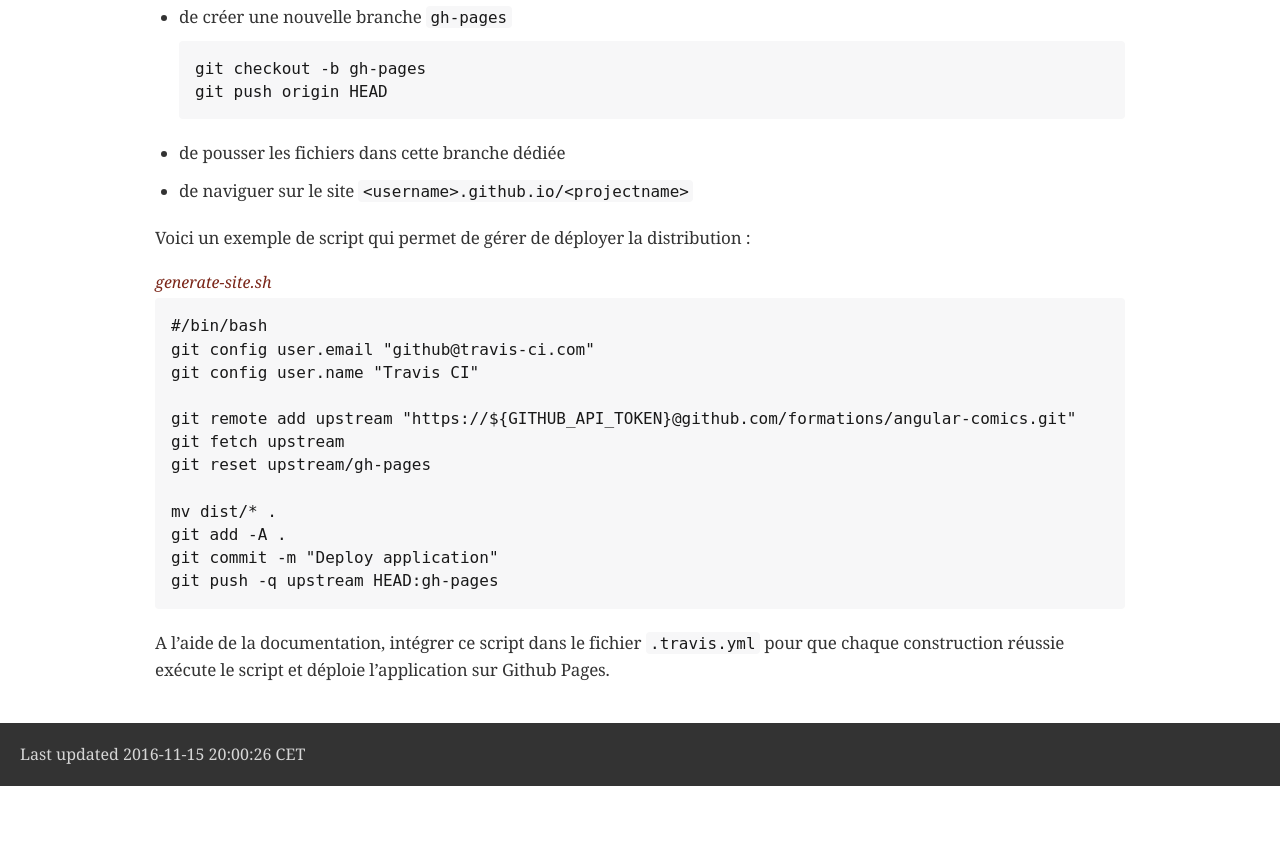
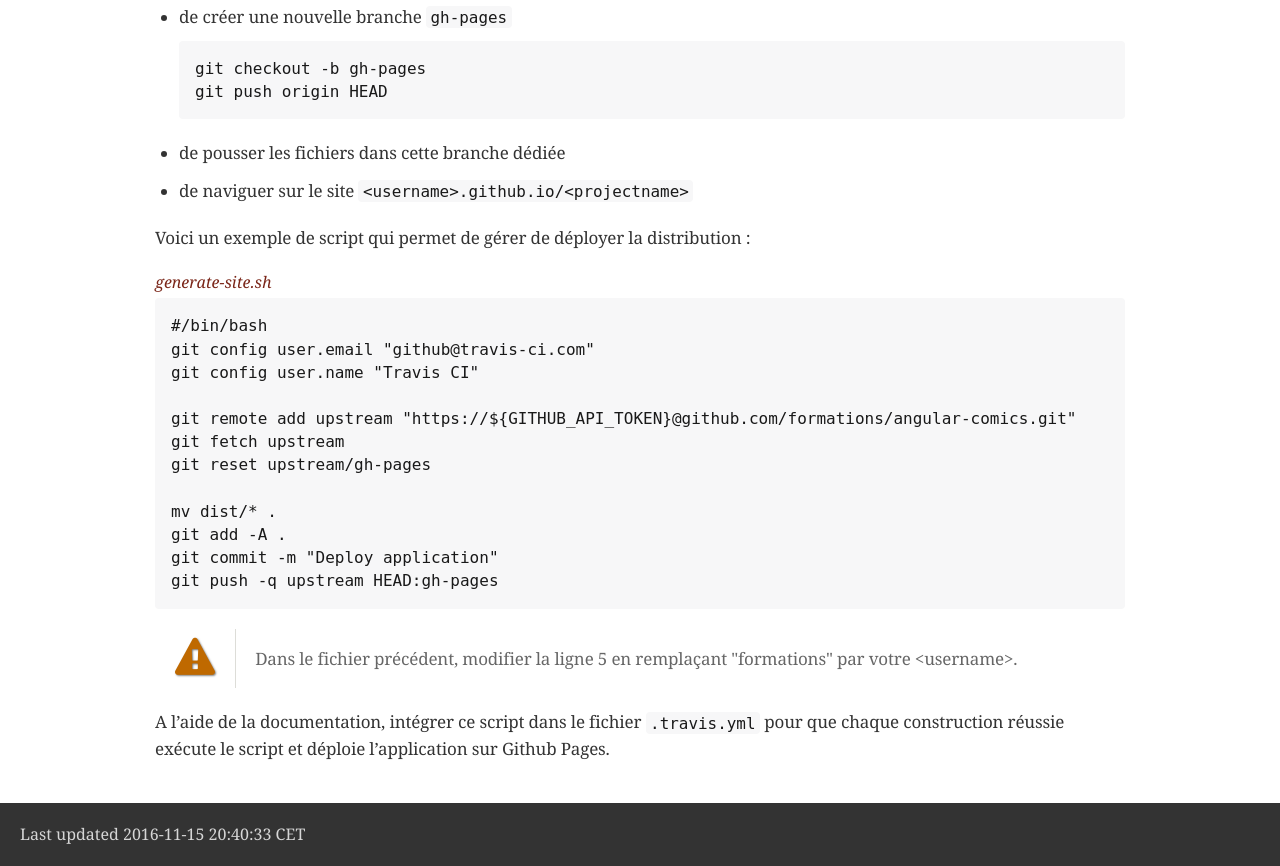
Before and after one commit to formations/continuous-integration-cloud, a plain HTML site: page index.html in a window 1280 px wide. Shown: the part 9632-10498 px from the top of the page. Before the commit the page ends 10418 px from the top, so only its background shows below. Drawn offline with nearby package versions, Linux system fonts and the light colour scheme; a web font is replaced by a local one.

Commit message:
Update site with documentation

```diff
--- a/index.html
+++ b/index.html
@@ -938,6 +938,20 @@ git commit -m "Deploy application"
 git push -q upstream HEAD:gh-pages</code></pre>
 </div>
 </div>
+<div class="admonitionblock warning">
+<table>
+<tr>
+<td class="icon">
+<i class="fa icon-warning" title="Warning"></i>
+</td>
+<td class="content">
+<div class="paragraph">
+<p>Dans le fichier précédent, modifier la ligne 5 en remplaçant "formations" par votre &lt;username&gt;.</p>
+</div>
+</td>
+</tr>
+</table>
+</div>
 <div class="paragraph">
 <p>A l&#8217;aide de la documentation, intégrer ce script dans le fichier <code>.travis.yml</code> pour que chaque construction réussie exécute le script et déploie l&#8217;application sur Github Pages.</p>
 </div>
@@ -947,7 +961,7 @@ git push -q upstream HEAD:gh-pages</code></pre>
 </div>
 <div id="footer">
 <div id="footer-text">
-Last updated 2016-11-15 20:00:26 CET
+Last updated 2016-11-15 20:40:33 CET
 </div>
 </div>
 </body>
```
Also changed, not shown: 1 other file.
